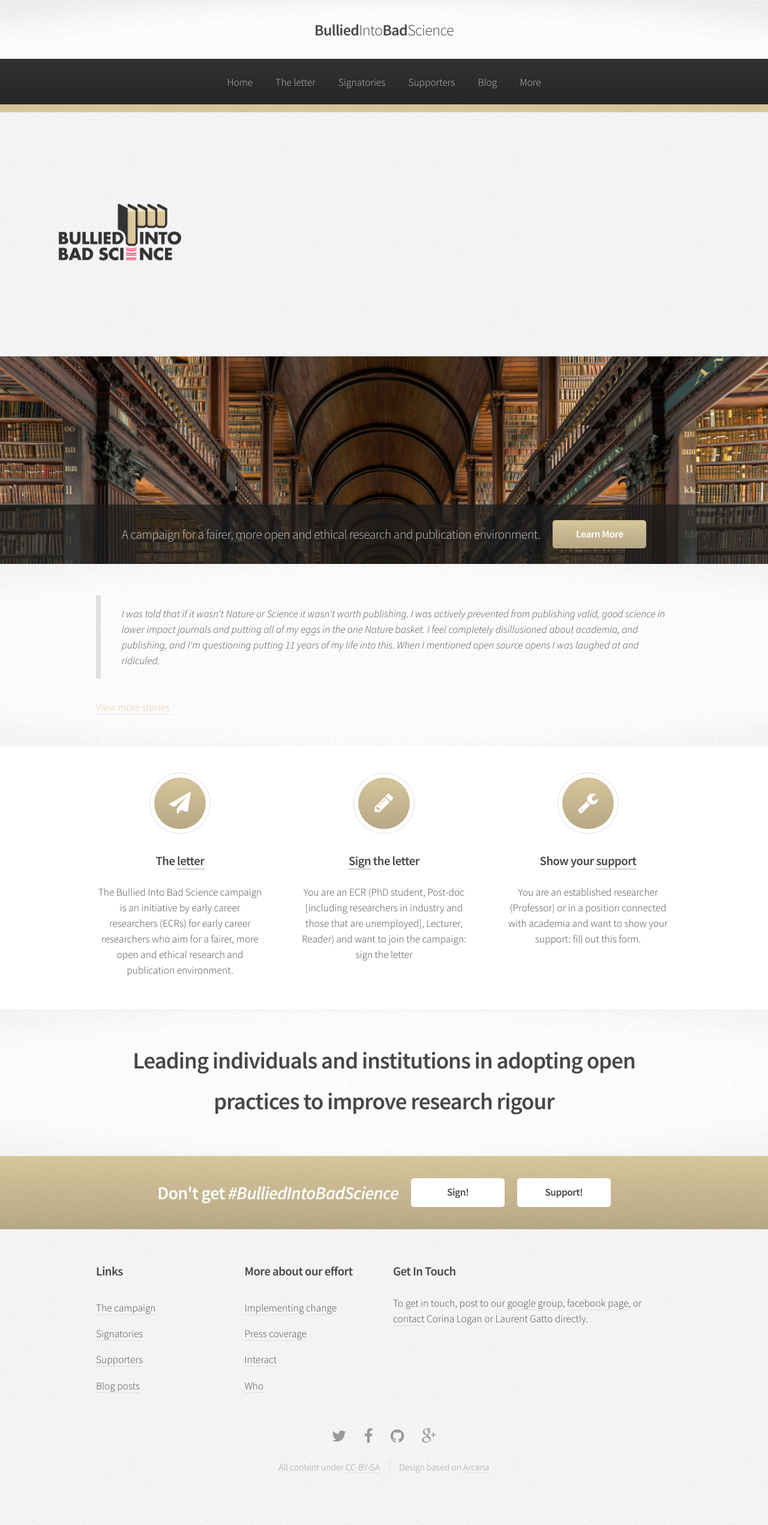
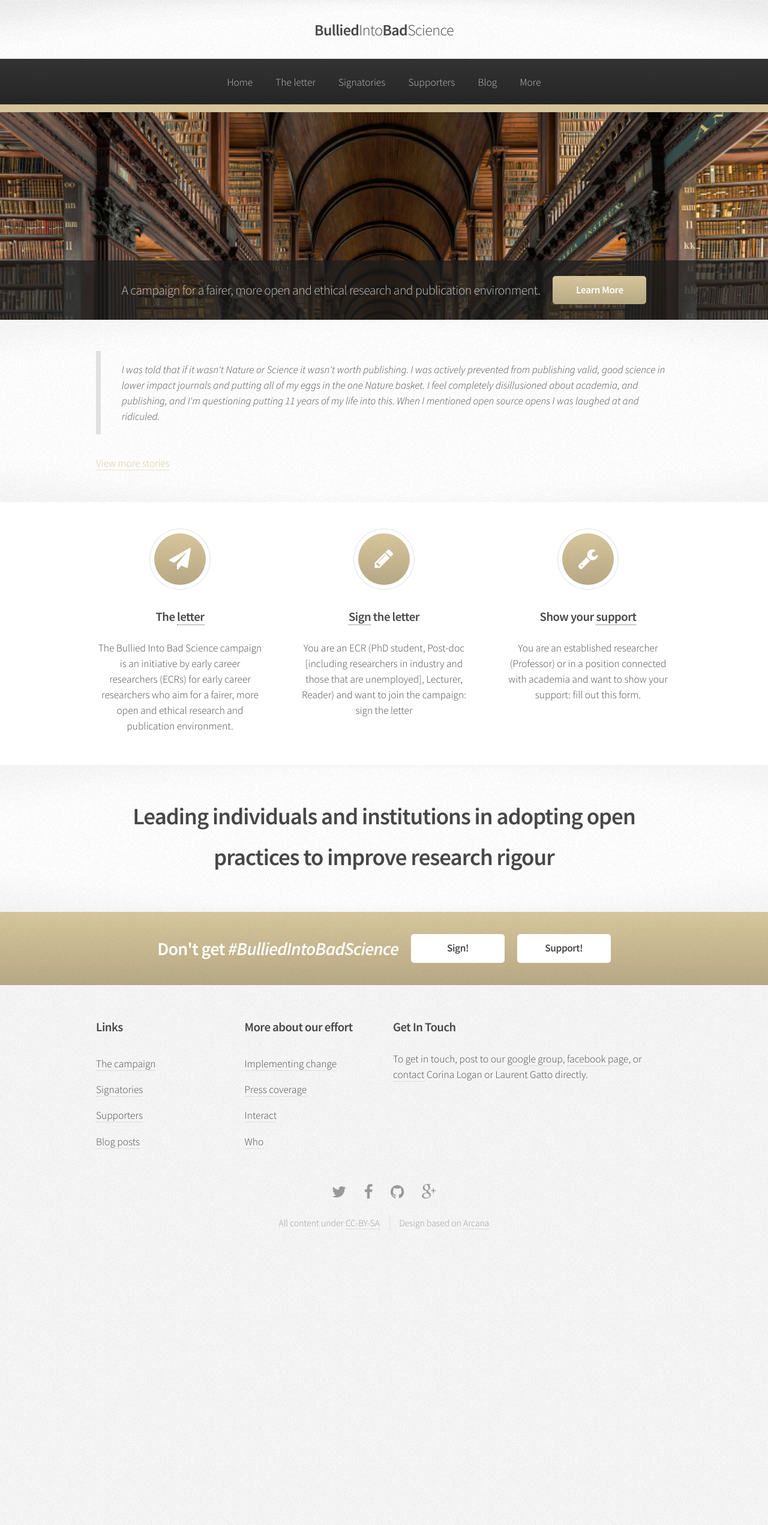
Before and after one commit to BulliedIntoBadScience/BulliedIntoBadScience.org, a Jekyll site: the page built from index.html, in a window 1280 px wide. Shown: the whole page at 60% size. Built offline with Jekyll 4.4.1, drawn with Linux system fonts in a browser that asks for light colours; the list of posts is cut into pages by our own code; after the commit the page ends 2135 px from its top, so only the background shows below that.

Commit message:
removed BIBS logo (was in wrong place)

```diff
--- a/index.html
+++ b/index.html
@@ -2,9 +2,6 @@
 title: BulliedIntoBadScience
 layout: default
 ---
-
-<img src="assets/images/Logo_dark_rgb_transparent-01.png" width="400">
-<br>
 
 <!-- Banner -->
 <section id="banner">
```
